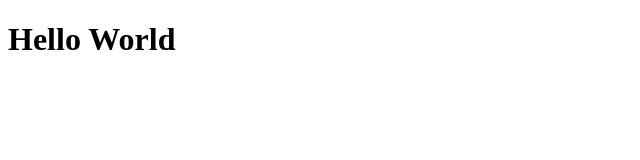
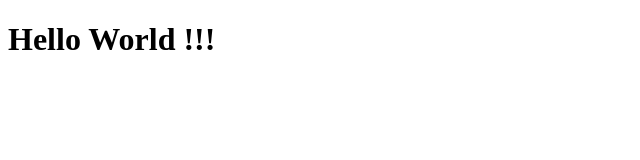
Before and after one commit to happykou2106/koushik, a plain HTML site: page index.html in a window 1280 px wide. Shown: the full height of the page, 0-640 px from the left. Drawn offline with Linux system fonts and the light colour scheme.

Commit message:
changedd

```diff
--- a/index.html
+++ b/index.html
@@ -5,7 +5,7 @@
             Simple Page!
         </title>
         <h1>
-            Hello World
+            Hello World !!!
         </h1>
     </head>
 </html>
```
